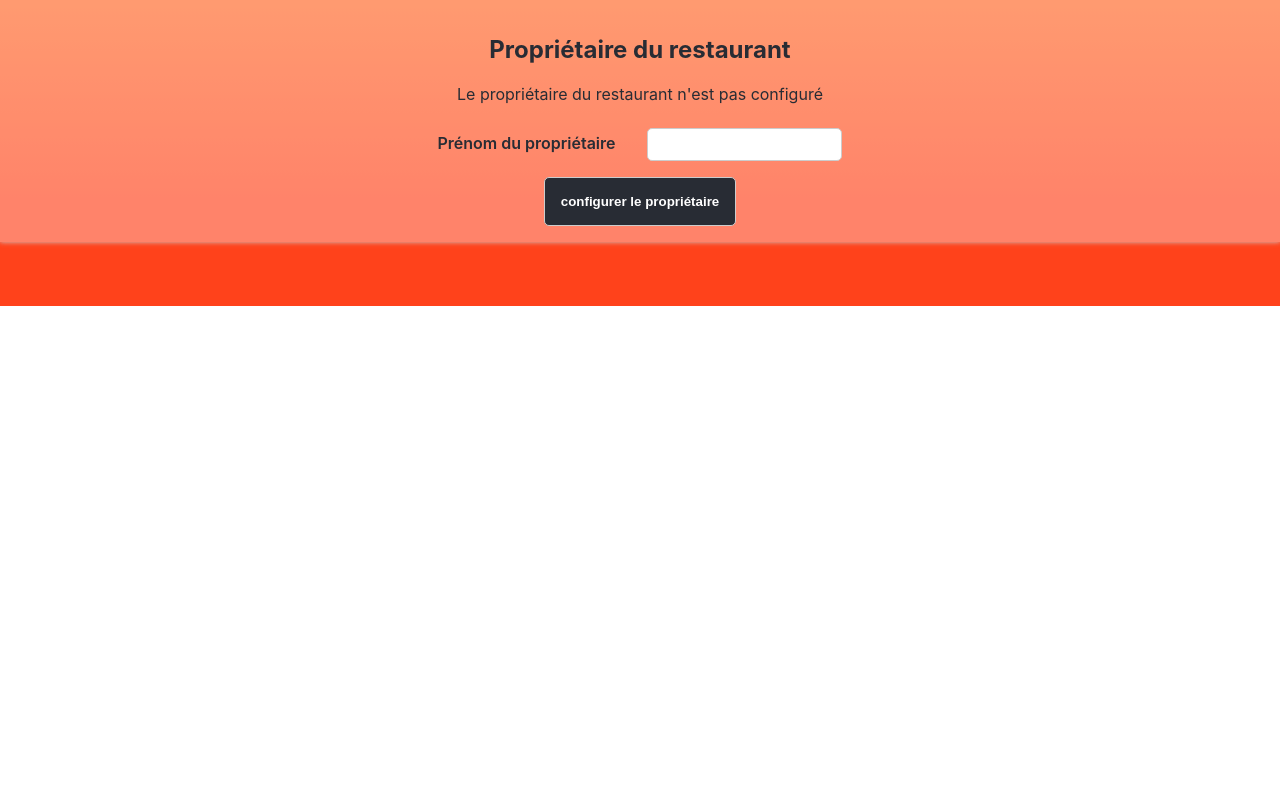
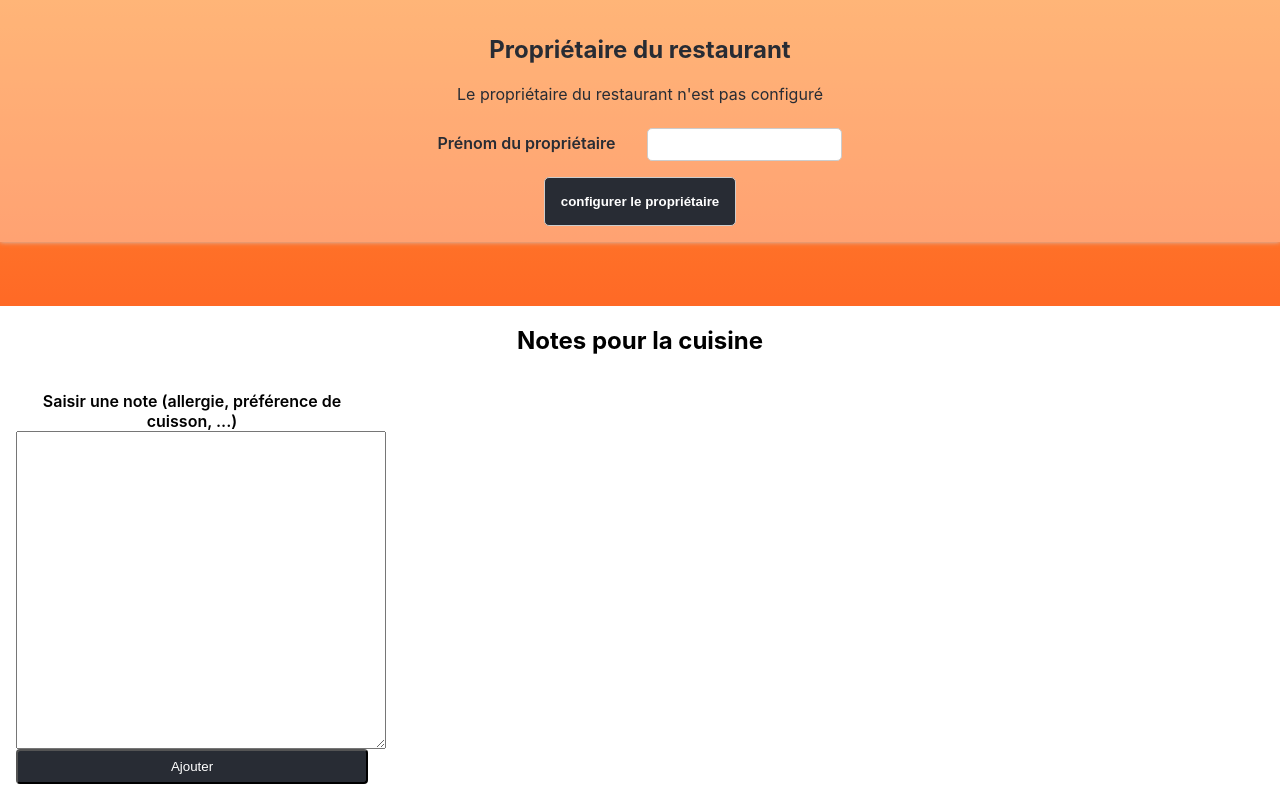
Before and after one commit to SebastienMETZDORFF/resto-cmd, a React (Create React App) app: page / in a window 1280 px wide. Shown: the part 676-1476 px from the top of the page. Before the commit the page ends 982 px from the top, so only its background shows below. Built offline with nearby package versions, Linux system fonts and the light colour scheme.

Commit message:
Configuration des reducers avec les EntityAdapters

```diff
--- a/src/app/App.css
+++ b/src/app/App.css
@@ -163,3 +163,62 @@ body {
   padding: 16px;
   color: white;
 }
+
+.Notes {
+  background-color: white;
+  width: 100%;
+  display: flex;
+  flex-wrap: wrap;
+}
+
+.Notes h2 {
+  width: 100%;
+}
+
+.Notes form {
+  width: calc(30% - 32px);
+  padding: 16px;
+}
+
+.Notes label {
+  display: flex;
+  flex-direction: column;
+  font-weight: 600;
+  margin: 0px;
+}
+
+.Notes textarea {
+  width: 100%;
+  height: 300px;
+  padding: 8px;
+}
+
+.Notes form button {
+  padding: 8px;
+  border-radius: 4px;
+  background-color: #282c34;
+  color: white;
+  width: 100%;
+}
+
+.Notes ul {
+  width: 70%;
+  margin: 0;
+  padding: 0;
+  list-style: none;
+}
+
+.Notes li {
+  width: 80%;
+  padding: 8px;
+  display: flex;
+  justify-content: space-between;
+}
+
+.Notes li button {
+  background-color: #fb7061;
+  color: white;
+  border: none;
+  padding: 8px;
+  border-radius: 4px;
+}
--- a/src/app/App.js
+++ b/src/app/App.js
@@ -6,6 +6,7 @@ import { Total } from "../features/total/Total";
 import { Voucher } from "../features/voucher/Voucher";
 import { Owner } from "../features/owner/Owner";
 import { Menu } from "../features/menu/Menu";
+import { Notes } from "../features/notes/Notes";
 
 function App() {
   return (
@@ -16,6 +17,7 @@ function App() {
         <Total />
         <Voucher />
         <Owner />
+        <Notes />
       </div>
     </Provider>
   );
--- a/src/app/store.js
+++ b/src/app/store.js
@@ -1,6 +1,7 @@
 import { combineReducers, configureStore } from "@reduxjs/toolkit";
 import { cartSlice } from "../features/cart/cartSlice";
 import { ownerSlice } from "../features/owner/ownerSlice";
+import { notesSlice } from "../features/notes/notesSlice";
 
 let state = {
   owner: {},
@@ -12,5 +13,6 @@ export const store = configureStore({
   reducer: combineReducers({
     owner: ownerSlice.reducer,
     list: cartSlice.reducer,
+    notes: notesSlice.reducer,
   }),
 });
--- /dev/null
+++ b/src/features/notes/Notes.js
@@ -0,0 +1,48 @@
+import { useDispatch, useSelector } from "react-redux";
+import { nanoid } from "@reduxjs/toolkit";
+import { notesSelectors, notesSlice } from "./notesSlice";
+
+export const Notes = () => {
+  const notes = useSelector(notesSelectors.selectAll);
+  const dispatch = useDispatch();
+
+  const handleNoteSubmit = (event) => {
+    event.preventDefault();
+    const form = event.currentTarget;
+    const note = form.note?.value;
+    dispatch(
+      notesSlice.actions.addNote({
+        content: note,
+        id: nanoid(),
+      })
+    );
+  };
+
+  const handleRemoveNote = (id) => {
+    dispatch(notesSlice.actions.removeNote(id));
+  };
+
+  return (
+    <div className="Notes">
+      <h2>Notes pour la cuisine</h2>
+      <form onSubmit={handleNoteSubmit}>
+        <label>
+          Saisir une note (allergie, préférence de cuisson, ...)
+          <textarea name="note"></textarea>
+        </label>
+        <button type="submit">Ajouter</button>
+      </form>
+      <ul>
+        {notes &&
+          notes?.map((note) => (
+            <li key={note.id}>
+              📝 {note.content}
+              <button onClick={() => handleRemoveNote(note.id)}>
+                supprimer ❌
+              </button>
+            </li>
+          ))}
+      </ul>
+    </div>
+  );
+};
--- /dev/null
+++ b/src/features/notes/notesSlice.js
@@ -0,0 +1,17 @@
+import { createEntityAdapter, createSlice } from "@reduxjs/toolkit";
+
+const notesAdapter = createEntityAdapter({
+  selectId: (note) => note.id,
+});
+
+export const notesSlice = createSlice({
+  name: "notes",
+  initialState: notesAdapter.getInitialState(),
+  reducers: {
+    addNote: notesAdapter.addOne,
+    removeNote: notesAdapter.removeOne,
+    updateNote: notesAdapter.updateOne,
+  },
+});
+
+export const notesSelectors = notesAdapter.getSelectors((state) => state.notes);
```
